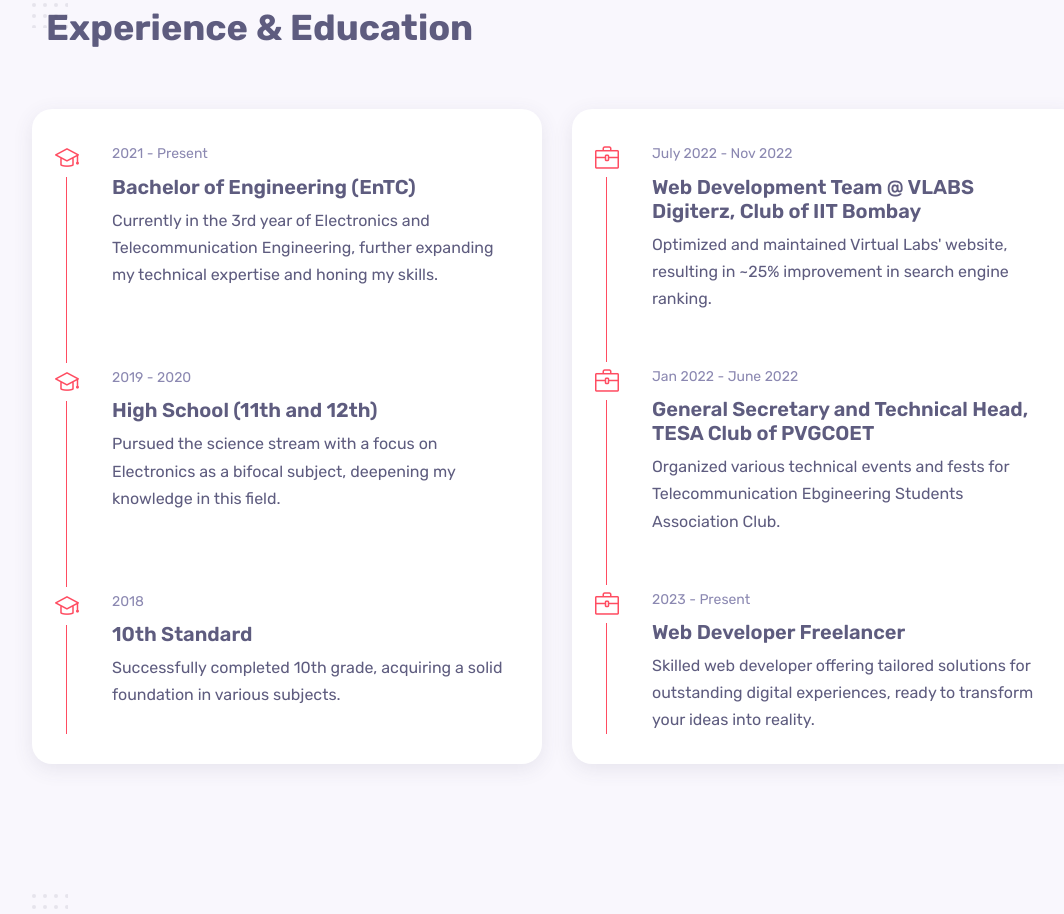
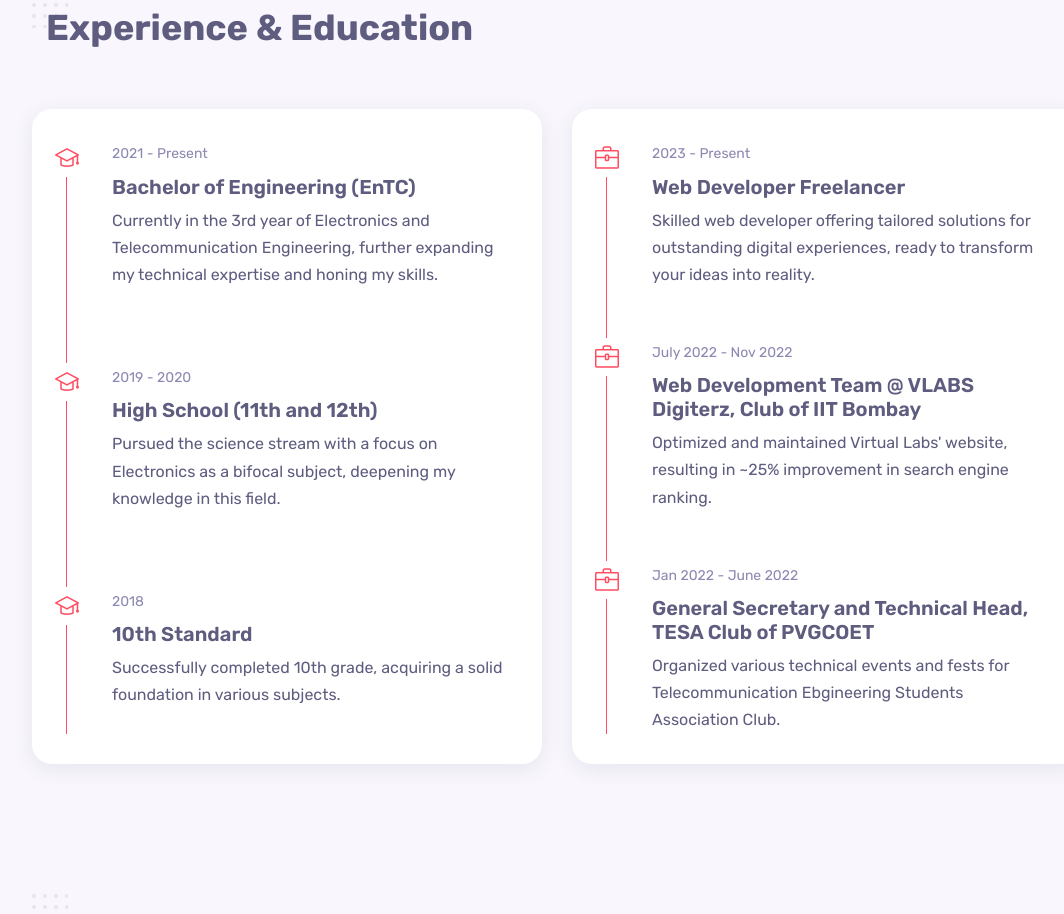
Before and after one commit to SahilHalbe09/Portfolio, a React (Create React App) app: page / in a window 1280 px wide. Shown: the part 4600-5514 px from the top of the page, without its empty margins (138-1202 px from the left). Built offline with nearby package versions, Linux system fonts and the light colour scheme.

Commit message:
minor ui changes

```diff
--- a/src/components/Portfolio/Menu.jsx
+++ b/src/components/Portfolio/Menu.jsx
@@ -54,8 +54,8 @@ const Menu = [
 		image: Project6,
 		title: "Portfolio Website",
 		category: "Frontend",
-		live: "",
-		code: "",
+		live: "https://www.thesahildev.in/",
+		code: "https://github.com/SahilHalbe09/Portfolio",
 	},
 	{
 		id: 7,
--- a/src/components/Resume/Data.js
+++ b/src/components/Resume/Data.js
@@ -27,26 +27,26 @@ const Data = [
 		id: 4,
 		category: "experience",
 		icon: "icon-briefcase",
+		year: "2023 - Present",
+		title: "Web Developer Freelancer",
+		desc: "Skilled web developer offering tailored solutions for outstanding digital experiences, ready to transform your ideas into reality.",
+	},
+	{
+		id: 5,
+		category: "experience",
+		icon: "icon-briefcase",
 		year: "July 2022 - Nov 2022",
 		title: "Web Development Team @ VLABS Digiterz, Club of IIT Bombay",
 		desc: "Optimized and maintained Virtual Labs' website, resulting in ~25% improvement in search engine ranking.",
 	},
 	{
-		id: 5,
+		id: 6,
 		category: "experience",
 		icon: "icon-briefcase",
 		year: "Jan 2022 - June 2022",
 		title: "General Secretary and Technical Head, TESA Club of PVGCOET",
 		desc: "Organized various technical events and fests for Telecommunication Ebgineering Students Association Club.",
 	},
-	{
-		id: 6,
-		category: "experience",
-		icon: "icon-briefcase",
-		year: "2023 - Present",
-		title: "Web Developer Freelancer",
-		desc: "Skilled web developer offering tailored solutions for outstanding digital experiences, ready to transform your ideas into reality.",
-	},
 ];
 
 export default Data;
--- a/src/components/Skills/skills.css
+++ b/src/components/Skills/skills.css
@@ -25,7 +25,7 @@
 @media screen and (max-width: 1024px) {
 	.skills__container {
 		grid-template-columns: repeat(2, 1fr);
-		column-gap: 1.875rem;
+		gap: 1.875rem;
 	}
 
 	.skills__heading {
```
